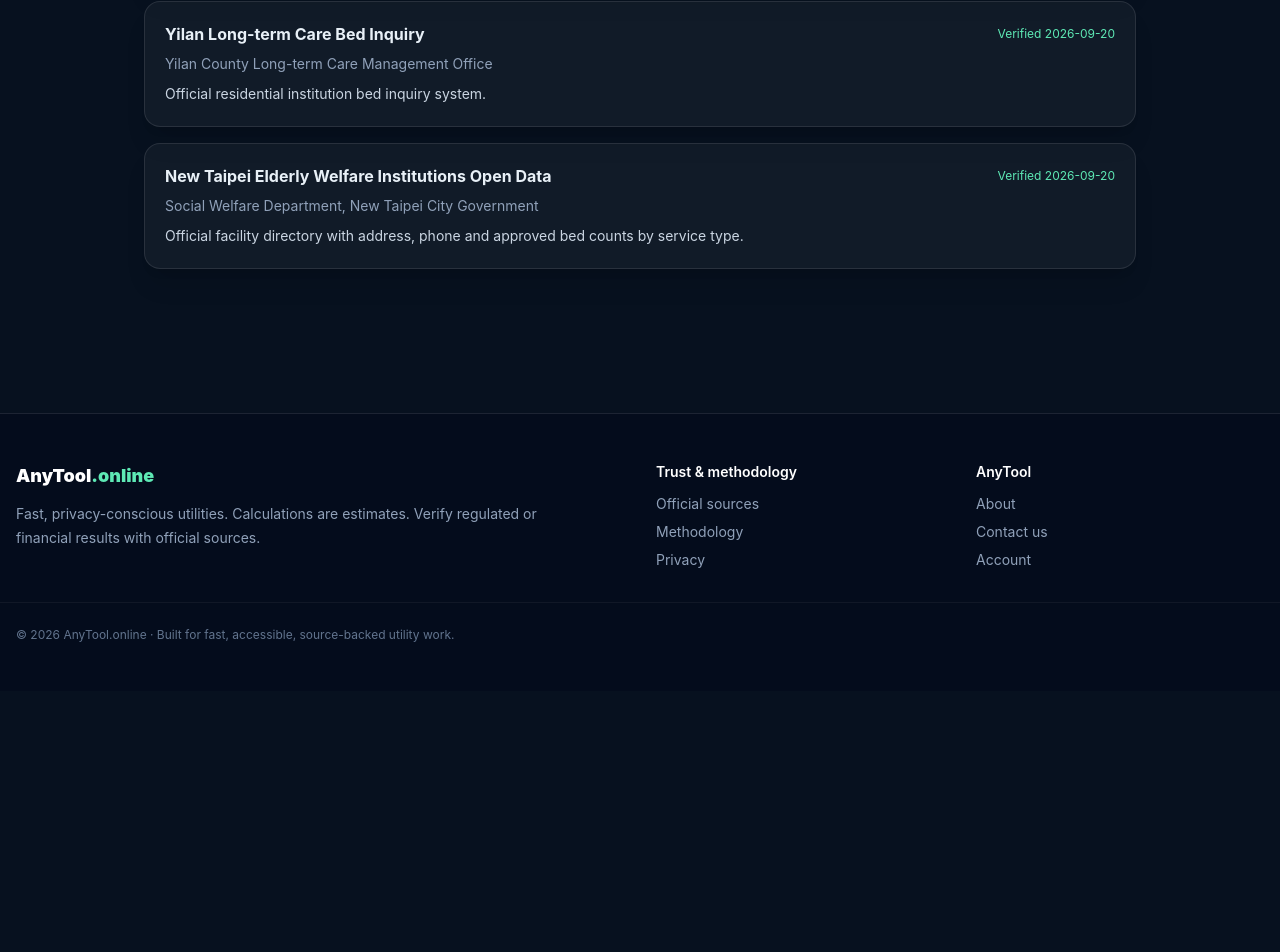
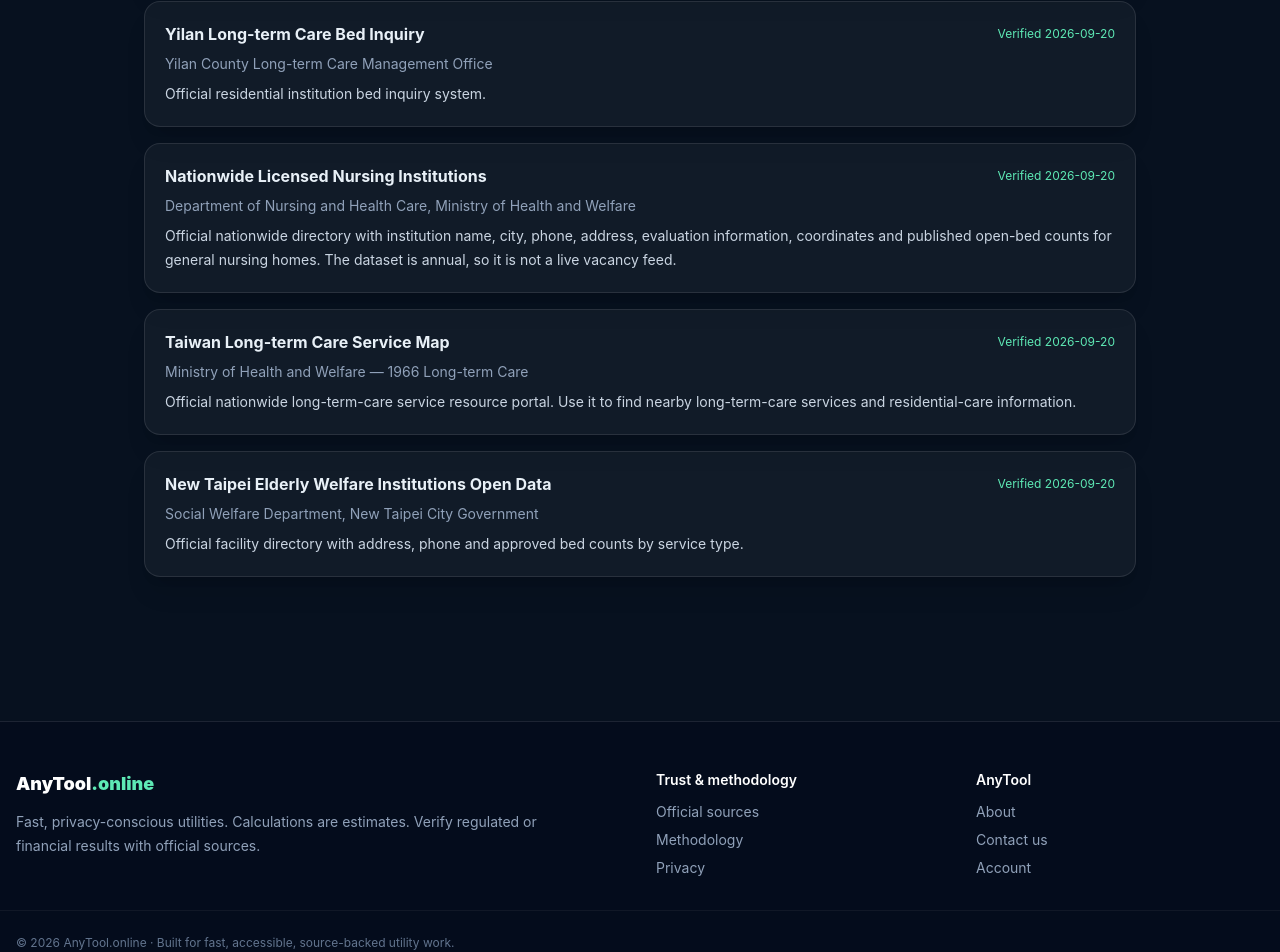
Before and after one commit to KanwarAfaq/anytool-online, a React (Vite) app: page /sources in a window 1280 px wide. Shown: the part 2459-3411 px from the top of the page. Before the commit the page ends 3150 px from the top, so only its background shows below. Built offline with nearby package versions, Linux system fonts and the light colour scheme.

Commit message:
Add nationwide official elder care directories

```diff
--- a/src/data/officialSources.js
+++ b/src/data/officialSources.js
@@ -105,6 +105,20 @@ export const officialSources = {
     verified: '2026-09-20',
     summary: 'Official residential institution bed inquiry system.'
   },
+  nationalNursingHomes: {
+    title: 'Nationwide Licensed Nursing Institutions',
+    authority: 'Department of Nursing and Health Care, Ministry of Health and Welfare',
+    url: 'https://data.gov.tw/dataset/115950',
+    verified: '2026-09-20',
+    summary: 'Official nationwide directory with institution name, city, phone, address, evaluation information, coordinates and published open-bed counts for general nursing homes. The dataset is annual, so it is not a live vacancy feed.'
+  },
+  ltcServiceMap: {
+    title: 'Taiwan Long-term Care Service Map',
+    authority: 'Ministry of Health and Welfare — 1966 Long-term Care',
+    url: 'https://1966.gov.tw/LTC/np-6449-207.html',
+    verified: '2026-09-20',
+    summary: 'Official nationwide long-term-care service resource portal. Use it to find nearby long-term-care services and residential-care information.'
+  },
   newTaipeiFacilities: {
     title: 'New Taipei Elderly Welfare Institutions Open Data',
     authority: 'Social Welfare Department, New Taipei City Government',
@@ -120,6 +134,8 @@ export const elderCitySources = [
   { city:'Taichung', key:'taichungBeds', live:true, integrated:false },
   { city:'Yilan', key:'yilanBeds', live:true, integrated:false },
   { city:'New Taipei', key:'newTaipeiFacilities', live:false, integrated:false },
+  { city:'Nationwide nursing homes', key:'nationalNursingHomes', live:false, integrated:false },
+  { city:'Nationwide LTC map', key:'ltcServiceMap', live:true, integrated:false },
 ]
 
 
@@ -132,5 +148,5 @@ export const toolSourceKeys = {
   'minimum-wage': ['minimumWage2026'],
   'employer-cost': ['laborInsurance2026','laborInsuranceGrades2026','nhi2026','laborPension2026'],
   'taiwan-id-photo': ['taiwanPassport','taiwanIdPhoto','arcPhoto'],
-  'taiwan-elder-care': ['elderSubsidy2026','taoyuanBeds','taipeiBeds','taichungBeds','yilanBeds','newTaipeiFacilities'],
+  'taiwan-elder-care': ['elderSubsidy2026','nationalNursingHomes','ltcServiceMap','taoyuanBeds','taipeiBeds','taichungBeds','yilanBeds','newTaipeiFacilities'],
 }
```
